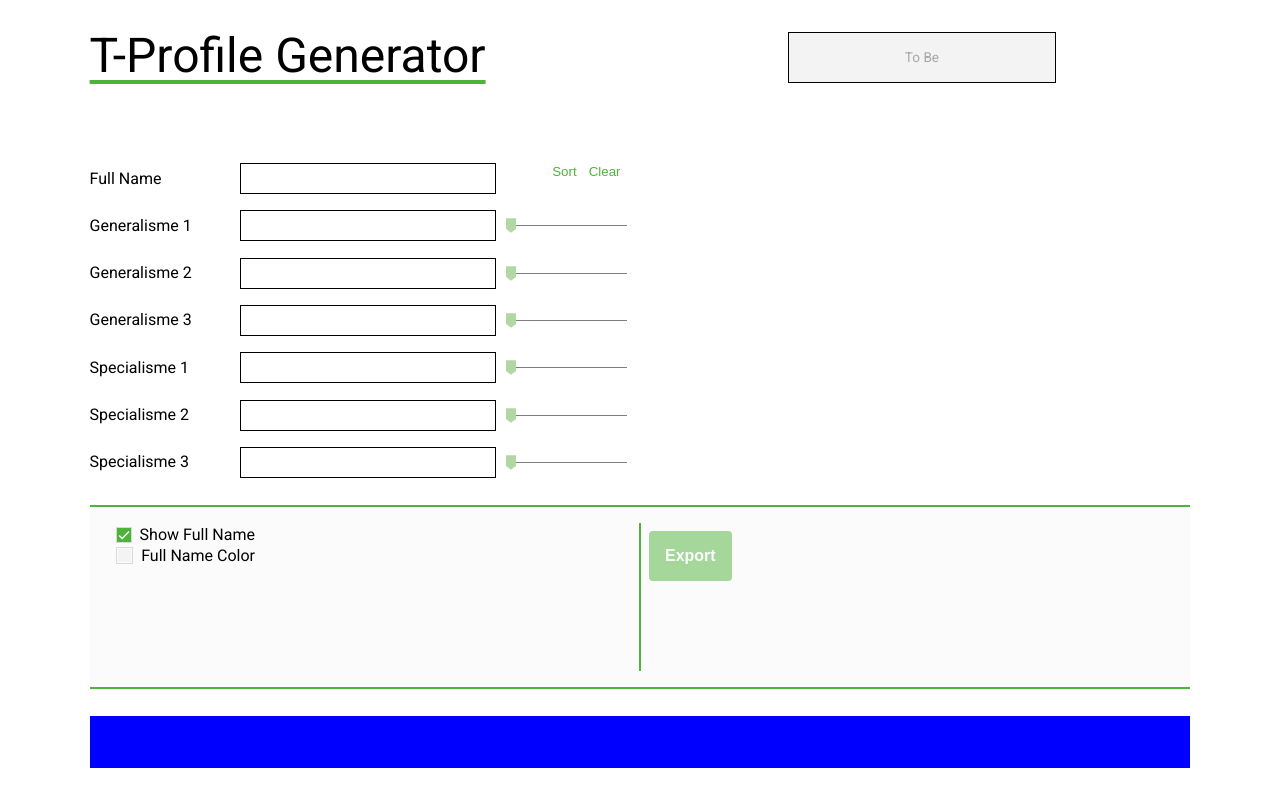
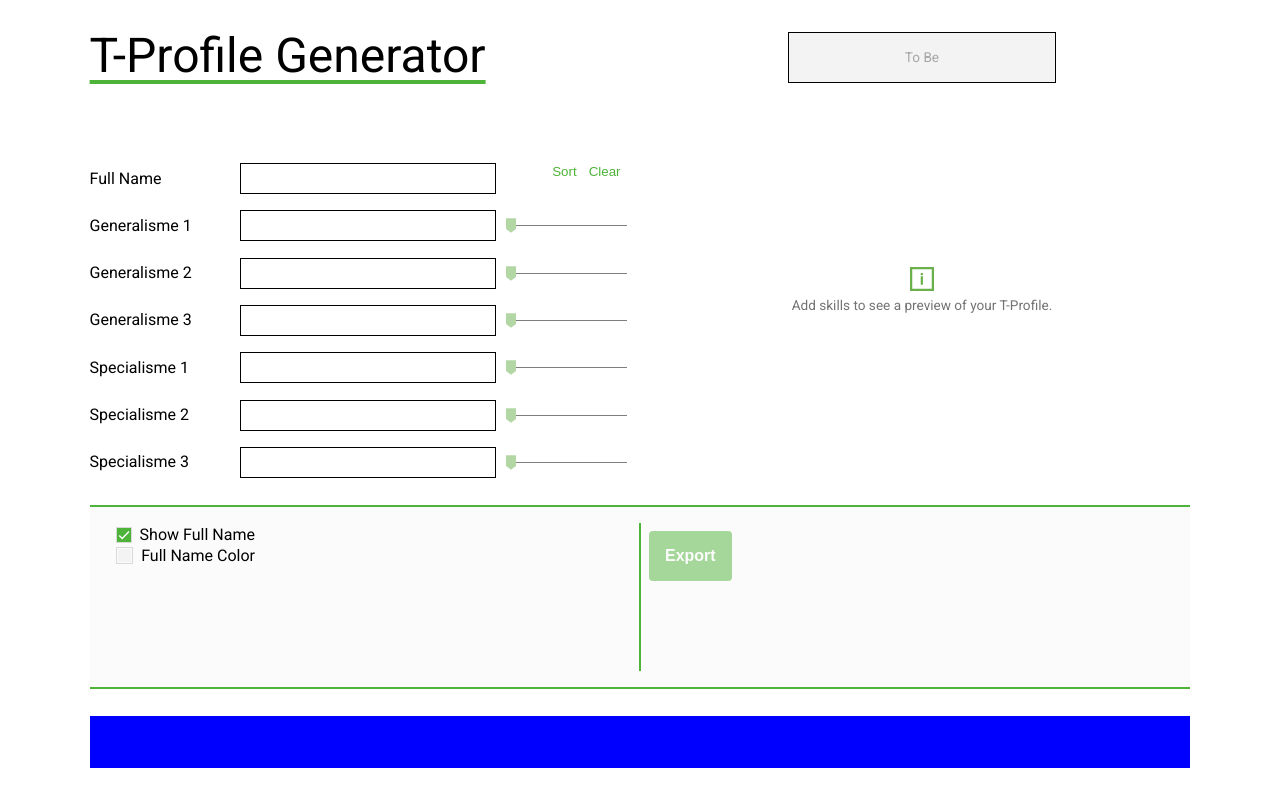
Before and after one commit to Euricom/t-profile-gen-v2, a React (Vite) app: page / in a window 1280 px wide. Built offline with nearby package versions, Linux system fonts and the light colour scheme.

Commit message:
feat: add empty state component

```diff
--- a/src/App.tsx
+++ b/src/App.tsx
@@ -1,7 +1,7 @@
 import * as React from 'react';
 import Config from './components/Config';
 import Layout from './components/Layout';
-import { Header, NamePreview, TProfile } from './components';
+import { Empty, Header, NamePreview, TProfile } from './components';
 import Skills from './components/Skills';
 import { SkillContext } from './contexts/skills';
 import { exportImage } from './utils';
@@ -21,7 +21,7 @@ function App(): JSX.Element {
       config={<Config isExportDisabled={!isTprofilePresent} onExportClick={handleImageExport} />}
       header={<Header>T-Profile Generator</Header>}
       cookies={<Test />}
-      preview={isTprofilePresent ? <TProfile ref={imageExportDOMNode} /> : null}
+      preview={isTprofilePresent ? <TProfile ref={imageExportDOMNode} /> : <Empty />}
       skills={<Skills />}
       user={<NamePreview state="To Be">{fullName}</NamePreview>}
     />
--- /dev/null
+++ b/src/components/Empty/Empty.tsx
@@ -0,0 +1,18 @@
+import * as React from 'react';
+import * as S from './styles';
+
+const Empty = (): JSX.Element => (
+  <S.EmptyWrapper>
+    <S.Icon>
+      <title>Information Icon</title>
+      <path stroke="#6AB14C" strokeWidth="6" d="M3 3h58v58H3z" />
+      <path
+        d="M34.531 47h-5.947V24.81h5.947V47Zm-6.296-27.932c0-.888.294-1.62.882-2.194.602-.574 1.415-.861 2.44-.861 1.012 0 1.819.287 2.42.861.602.574.903 1.306.903 2.194 0 .903-.308 1.641-.923 2.215-.602.574-1.401.861-2.4.861-.997 0-1.804-.287-2.42-.86-.6-.575-.902-1.313-.902-2.216Z"
+        fill="#6AB14C"
+      />
+    </S.Icon>
+    <S.Text>Add skills to see a preview of your T-Profile.</S.Text>
+  </S.EmptyWrapper>
+);
+
+export default Empty;
--- /dev/null
+++ b/src/components/Empty/styles.ts
@@ -0,0 +1,24 @@
+import styled from 'styled-components';
+
+export const EmptyWrapper = styled.div`
+  align-items: center;
+  display: flex;
+  flex-direction: column;
+  justify-items: center;
+`;
+
+export const Icon = styled.svg.attrs({
+  fill: 'none',
+  role: 'img',
+  viewBox: '0 0 64 64',
+  xmlns: 'http://www.w3.org/2000/svg',
+})`
+  width: 24px;
+`;
+
+export const Text = styled.p`
+  color: ${({ theme }) => theme.colors.neutral[500]};
+  font-size: 0.85rem;
+  margin: 0.5rem 0;
+  text-align: center;
+`;
--- a/src/components/Layout/index.tsx
+++ b/src/components/Layout/index.tsx
@@ -32,8 +32,11 @@ const Skills = styled.div`
   grid-area: skills;
 `;
 const Preview = styled.div`
+  align-items: center;
+  display: flex;
+  grid-area: preview;
   height: 100%;
-  grid-area: preview;
+  justify-content: center;
 `;
 const Config = styled.div`
   height: 100%;
--- a/src/components/index.tsx
+++ b/src/components/index.tsx
@@ -7,3 +7,4 @@ export { default as CookieBanner } from './CookieBanner/CookieBanner';
 export { default as TProfile } from './TProfile/TProfile';
 export { default as NamePreview } from './NamePreview/NamePreview';
 export { default as Header } from './Header/Header';
+export { default as Empty } from './Empty/Empty';
```
Also changed, not shown: 1 other file (tests, documents, lock files or other folders).
